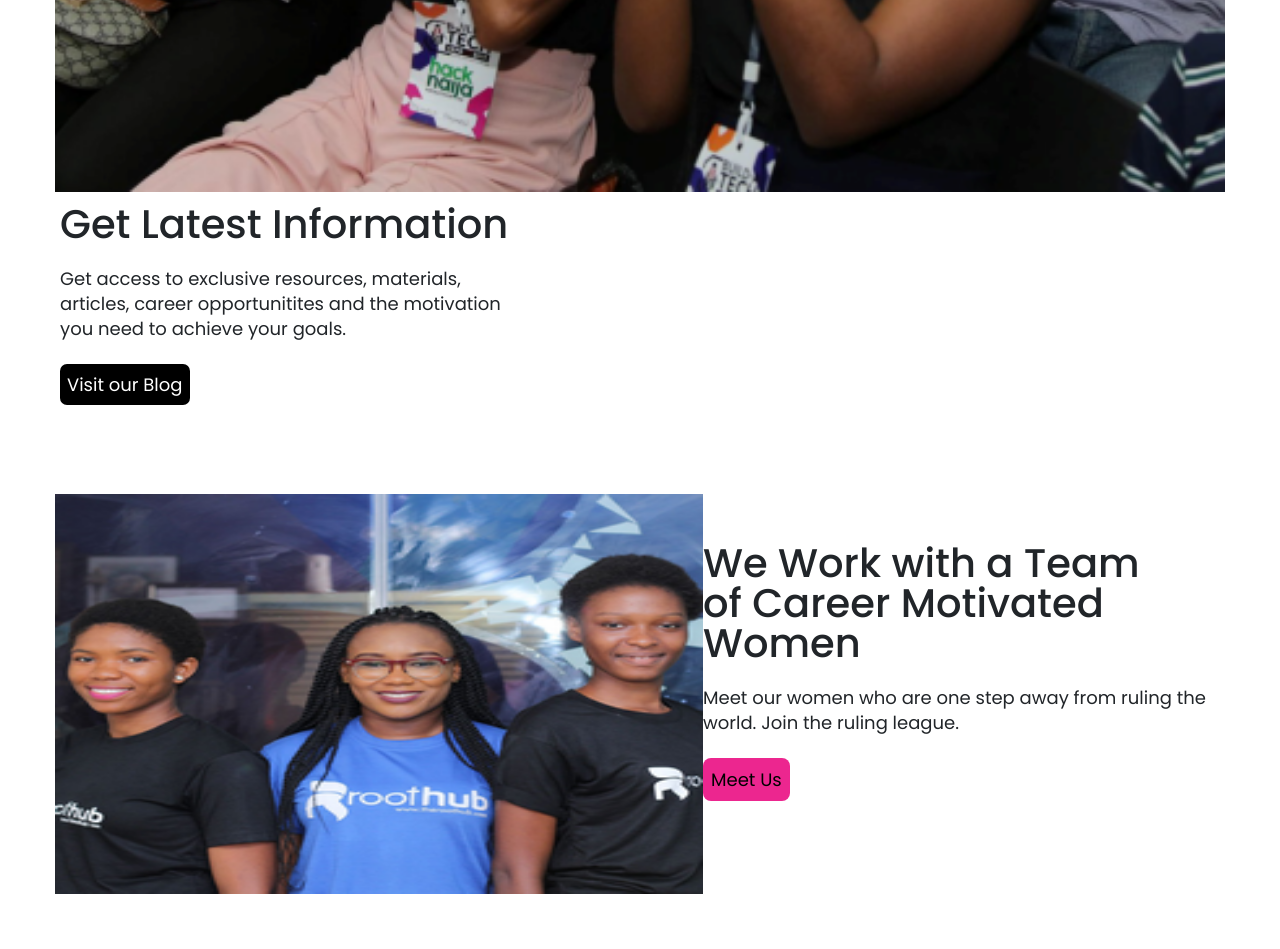
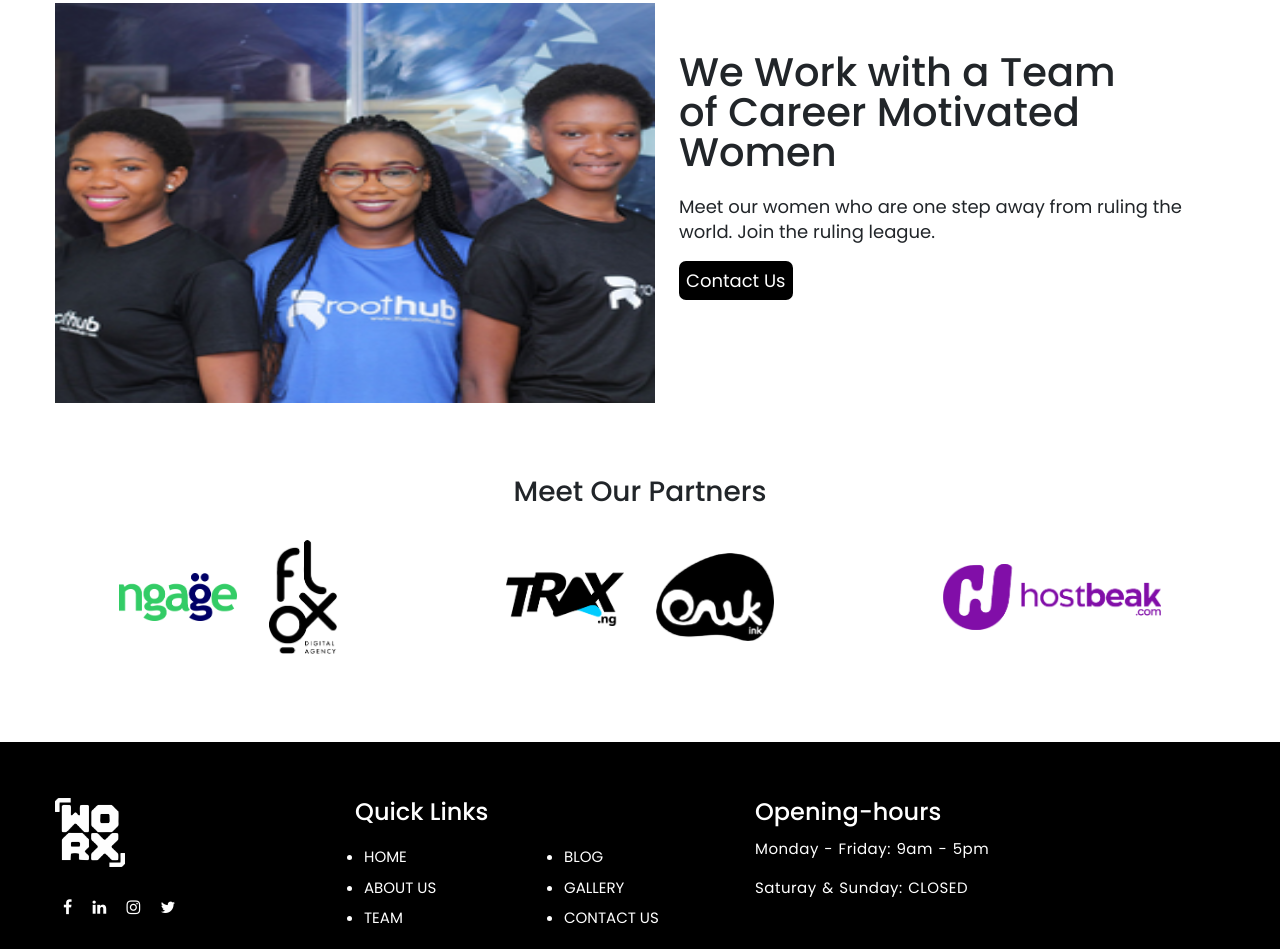
Before and after one commit to veedahv/worx, a plain HTML site: page index.html in a window 1280 px wide. Shown: the part 2480-3429 px from the top of the page. Drawn offline with nearby package versions, Linux system fonts and the light colour scheme.

Commit message:
new commit

```diff
--- a/css/landing-style.css
+++ b/css/landing-style.css
@@ -226,7 +226,7 @@ section .pink-card .card-black {
     color: brown;
 }
 
-.aboutme__card button{
+.aboutme__card .aboubtn{
     background-color: black;
     color:white;
     padding: 7px;
@@ -284,9 +284,7 @@ section .pink-card .card-black {
     box-sizing: border-box;
 }
 
-.aboutme__card-2 {
-    flex-direction: column-reverse;
-}
+
 
 .imelda-pic{
     display: block;
@@ -459,6 +457,9 @@ input{
     .card-img{
         display: none !important;
     }
+    .aboutme__card-2 {
+        flex-direction: column-reverse;
+    }
 }
 
 @media (min-width: 1200px) {
--- a/index.html
+++ b/index.html
@@ -219,10 +219,11 @@
                 <div class="container ">
                   <div class="aboutme__card py-4">
                     <img class="aboutme__guy w-100" src="images/d3.png">
-                    <div class="aboutme__paragraph">
+                    <div class="aboutme__paragraph px-4">
                       <h3>We Work with a Team<br> of Career Motivated Women</h3>
                       <P>Meet our women who are one step away from ruling the world. Join the ruling league. </P>
-                      <button class="aboubtn">Meet Us</button>
+                      <a class="aboubtn" href="team.html">Meet Us</a>
+                      <!-- <button class="aboubtn">Meet Us</button> -->
                     </div>
                   </div>
                 </div>
@@ -232,11 +233,12 @@
             <div class="imelda">
                 <div class="container ">
                   <div class="aboutme__card aboutme__card-2 py-4">
-                    <div class="imelda__paragraph">
+                    <div class="imelda__paragraph px-4">
                       <h3>Get Latest Information</h3>
                       <P>Get access to exclusive resources, materials, articles, career opportunitites and the motivation you need
                         to achieve your goals. </P>
-                      <button class="aboubtn">Visit our Blog</button>
+                        <a class="aboubtn" href="blog.html">Visit our Blog</a>
+                      <!-- <button class="aboubtn">Visit our Blog</button> -->
                     </div>
                     <img class="imelda-pic w-100" src="images/d4.png">
                   </div>
@@ -248,10 +250,10 @@
                 <div class="container ">
                   <div class="aboutme__card">
                     <img class="aboutme__guy w-100" src="images/gallery11.png">
-                    <div class="aboutme__paragraph">
+                    <div class="aboutme__paragraph px-4">
                       <h3>We Work with a Team<br> of Career Motivated Women</h3>
                       <P>Meet our women who are one step away from ruling the world. Join the ruling league. </P>
-                      <button class="aboubtn">Meet Us</button>
+                      <a class="aboubtn" href="contact.html">Contact Us</a>
                     </div>
                   </div>
                 </div>
```
